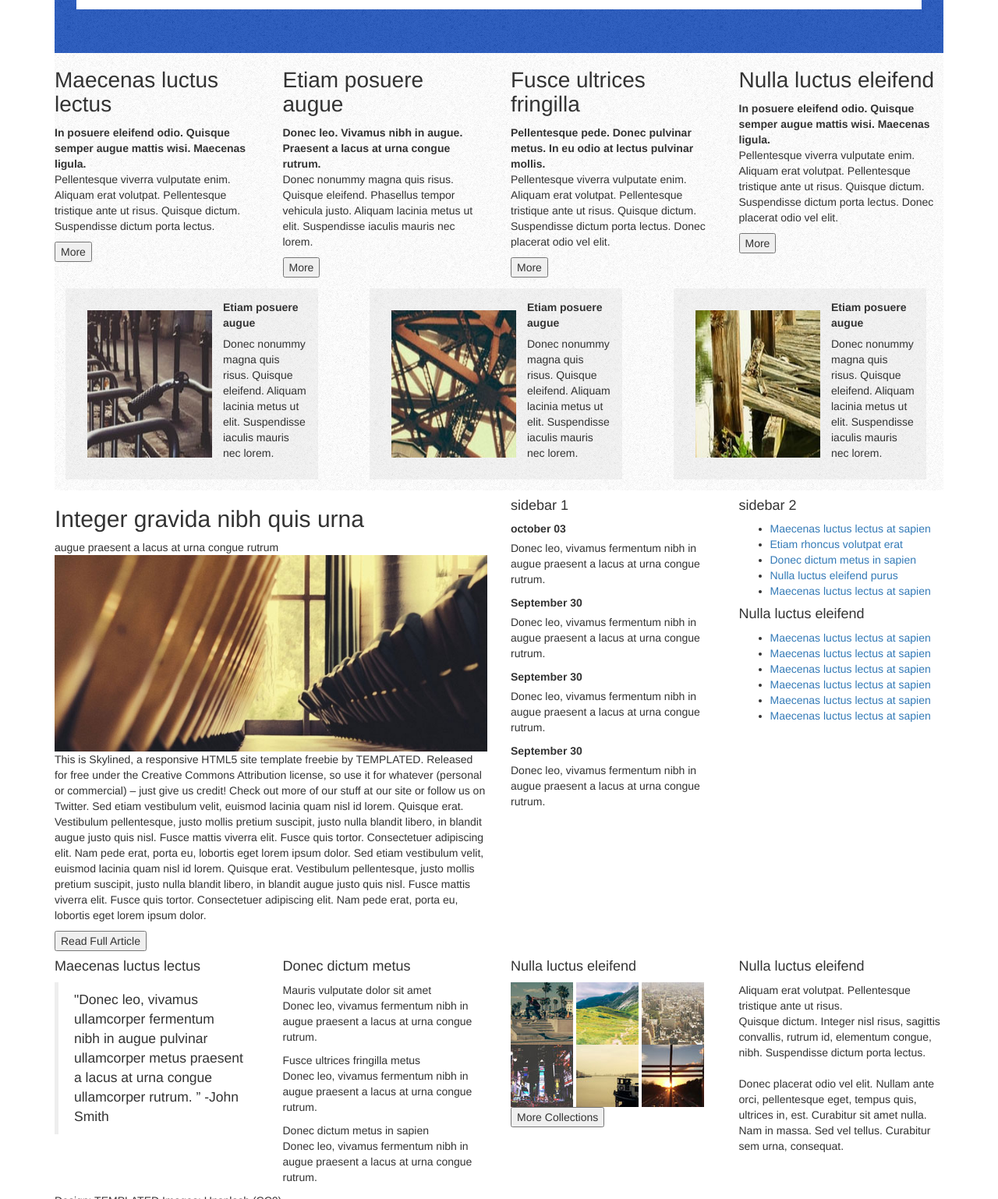
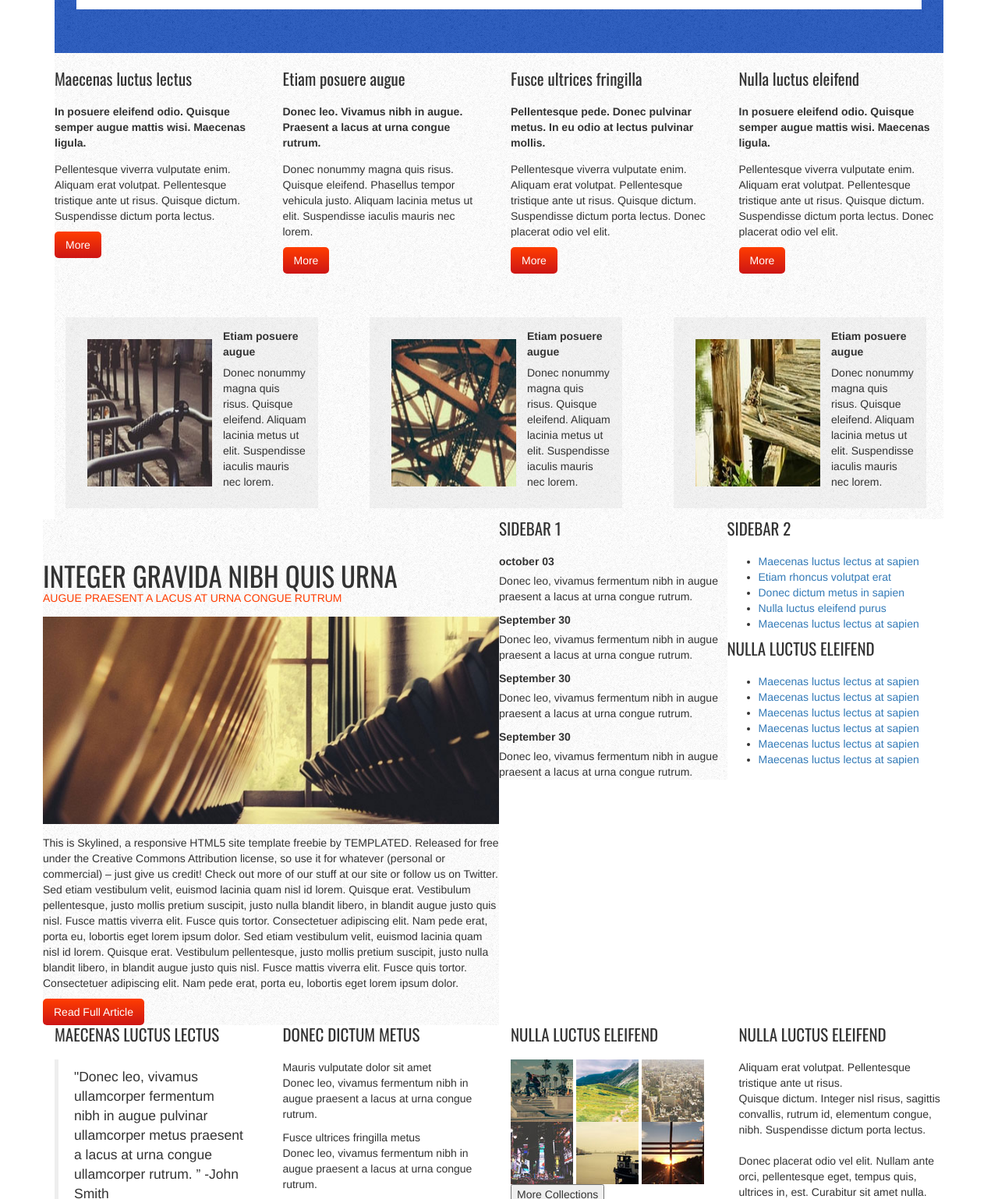
Before and after one commit to rruellepetel/challenge_6, a website: page index.html in a window 1280 px wide. Shown: the part 578-2116 px from the top of the page at 78% size. Drawn offline with nearby package versions, Linux system fonts and the light colour scheme.

Commit message:
main and aside styled

```diff
--- a/index.html
+++ b/index.html
@@ -105,7 +105,7 @@
         </div>
     </section>
         <div class="row">
-            <div class="col-xs-12 col-md-6">
+            <div class="col-xs-12 col-md-6 nopadding">
                 <main>
                     <h2>Integer gravida nibh quis urna</h2>
                     <span>augue praesent a lacus at urna congue rutrum</span>
@@ -114,7 +114,7 @@
                     <button type="button" name="button">Read Full Article</button>
                 </main>
             </div>
-            <div class="col-xs-6 col-md-3">
+            <div class="col-xs-6 col-md-3 nopadding">
                 <aside class="as1">
                     <h4>sidebar 1</h4>
                     <label for="">october 03</label>
@@ -127,7 +127,7 @@
                     <p>Donec leo, vivamus fermentum nibh in augue praesent a lacus at urna congue rutrum. </p>
                 </aside>
             </div>
-            <div class="col-xs-6 col-md-3">
+            <div class="col-xs-6 col-md-3 nopadding">
                 <aside class="as2">
                     <h4>sidebar 2</h4>
                     <ul>
--- a/static/css/style.css
+++ b/static/css/style.css
@@ -42,19 +42,34 @@ nav ul li a {
 }
 
 h3 {
-    font-size: 2em;
+    font-size: 1.5em;
+    font-family: Oswald;
+    margin: 1em 0;
 }
 
 #artcont {
     background: url("../images/fond.png");
+    padding-bottom: 3em;
 }
 
 #artcont article span {
     font-weight: bold;
 }
 
+#artcont p {
+    margin-top: 1em;
+}
+
+#artcont button {
+background: linear-gradient(180deg,#FF3D00,#cd1515);
+border: none;
+border-radius: 5px;
+color: white;
+padding: 0.5em 1em;
+}
+
 #secont {
-    background: url("../images/fond.png")
+    background: url("../images/fond.png");
 }
 
 #secont section {
@@ -79,3 +94,48 @@ h3 {
     font-weight: bold;
     margin-bottom: 0.5em;
 }
+
+main {
+    background: url("../images/fond.png");
+}
+
+h2 {
+    margin: 0;
+    font-size: 2.5em;
+    font-family: Oswald;
+    text-transform: uppercase;
+    padding-top: 1.5em;
+}
+
+main span {
+    color: #FF3D00;
+    text-transform: uppercase;
+}
+
+main img {
+    margin: 1em 0;
+}
+
+main button {
+    background: linear-gradient(180deg,#FF3D00,#cd1515);
+    border: none;
+    border-radius: 5px;
+    color: white;
+    padding: 0.5em 1em;
+}
+
+.as1 {
+    background: url("../images/fond.png");
+}
+
+h4 {
+    text-transform: uppercase;
+    font-size: 1.5em;
+    font-family: Oswald;
+    margin: 0 0 1em 0;
+}
+
+.nopadding {
+  padding: 0 !important;
+  margin: 0 !important;
+}
```
